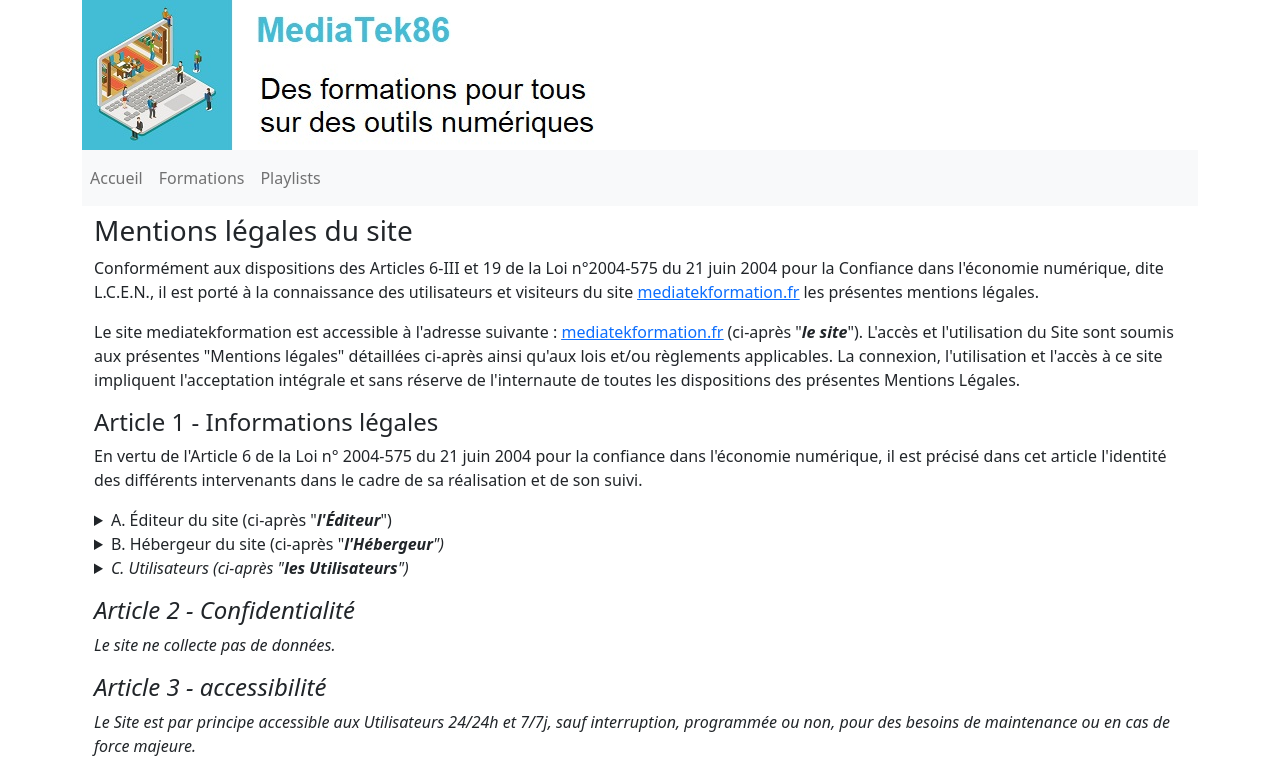
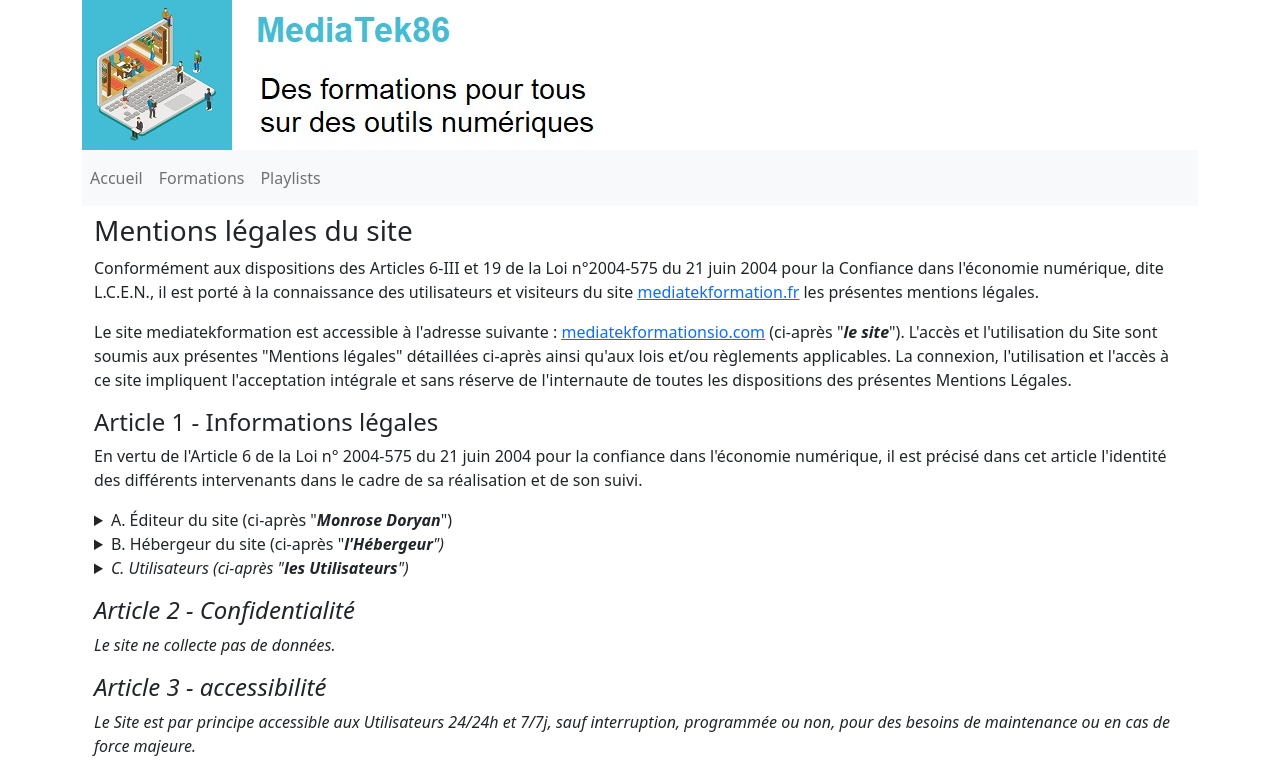
Before and after one commit to Doryansio/mediatekformation, a Symfony app: template templates/pages/cgu.html.twig in a window 1280 px wide. Shown: the top 771 px of the page. Run offline with Twig, Linux system fonts and the light colour scheme; the template is opened without the code that fills it, so the values that code supplies are empty; some libraries are stand-ins or nearby versions.

Commit message:
mise en ligne et deploiement continu

```diff
--- a/templates/pages/cgu.html.twig
+++ b/templates/pages/cgu.html.twig
@@ -4,12 +4,12 @@
 <section class="container mt-2">
     <h3>Mentions légales du site</h3>
     <p>Conformément aux dispositions des Articles 6-III et 19 de la Loi n°2004-575 du 21 juin 2004 pour la Confiance dans l'économie numérique, dite L.C.E.N., il est porté à la connaissance des utilisateurs et visiteurs du site <u><a href="http://www.mediatekformation.fr">mediatekformation.fr</a></u> les présentes mentions légales.</p>
-    <p>Le site mediatekformation est accessible à l'adresse suivante&nbsp;:&nbsp;<u><a href="https://www.mediatekformation.com">mediatekformation.fr</a></u> (ci-après "<strong><em>le site</strong></em>"). L'accès et l'utilisation du Site sont soumis aux présentes "Mentions légales" détaillées ci-après ainsi qu'aux lois et/ou règlements applicables. La connexion, l'utilisation et l'accès à ce site impliquent l'acceptation intégrale et sans réserve de l'internaute de toutes les dispositions des présentes Mentions Légales.</p>
+    <p>Le site mediatekformation est accessible à l'adresse suivante&nbsp;:&nbsp;<u><a href="https://www.mediatekformationsio.com">mediatekformationsio.com</a></u> (ci-après "<strong><em>le site</strong></em>"). L'accès et l'utilisation du Site sont soumis aux présentes "Mentions légales" détaillées ci-après ainsi qu'aux lois et/ou règlements applicables. La connexion, l'utilisation et l'accès à ce site impliquent l'acceptation intégrale et sans réserve de l'internaute de toutes les dispositions des présentes Mentions Légales.</p>
     <h4>Article 1 - Informations légales</h4>
     <p>En vertu de l'Article 6 de la Loi n° 2004-575 du 21 juin 2004 pour la confiance dans l'économie numérique, il est précisé dans cet article l'identité des différents intervenants dans le cadre de sa réalisation et de son suivi.</p>
     <div class="bd-example">
         <details>
-            <summary>A. Éditeur du site (ci-après "<strong><em>l'Éditeur</strong></em>")</summary>
+            <summary>A. Éditeur du site (ci-après "<strong><em>Monrose Doryan</strong></em>")</summary>
             <address>
                 <strong>Jacques Lefevre</strong>
                 <br>rue du Colonel Driant
```
